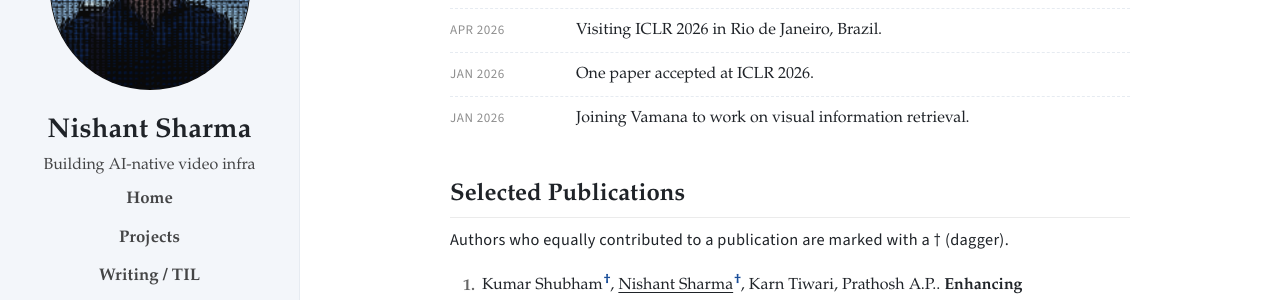
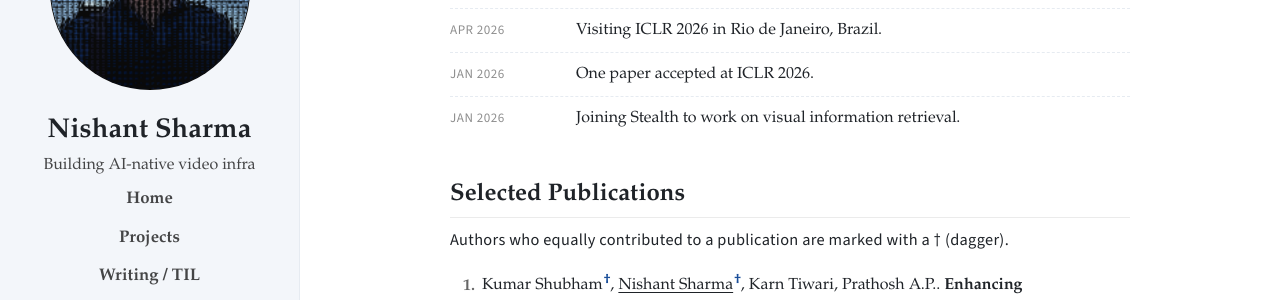
Before and after one commit to sevendaystoglory/sevendaystoglory.github.io, a Jekyll site: the page built from index.md, in a window 1280 px wide and 900 px high, scrolled down 371 px. Shown: the part 150-450 px from the top of the window. Built offline with Jekyll 4.4.1, drawn with Linux system fonts in a browser that asks for light colours.

Commit message:
content: refer to advisor's company as Stealth in news

```diff
--- a/_data/news.yml
+++ b/_data/news.yml
@@ -9,4 +9,4 @@
   text: "One paper accepted at ICLR 2026."
 
 - date: "Jan 2026"
-  text: "Joining Vamana to work on visual information retrieval."
+  text: "Joining Stealth to work on visual information retrieval."
```
